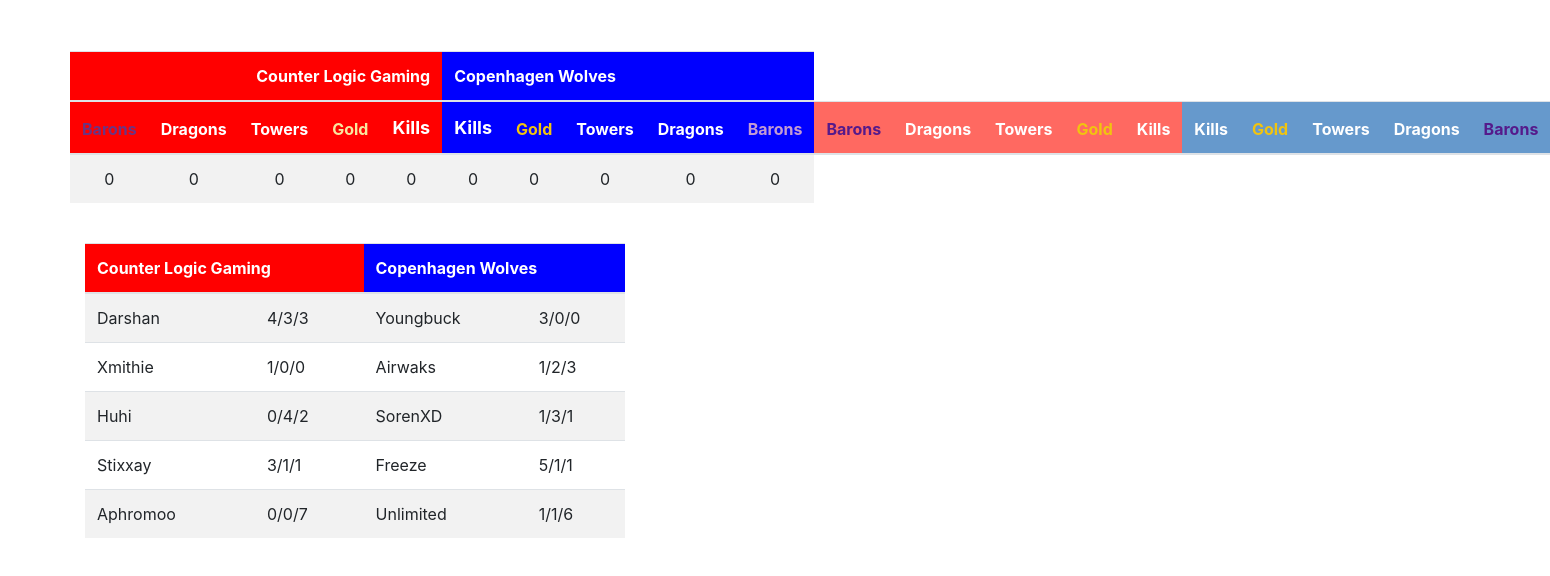
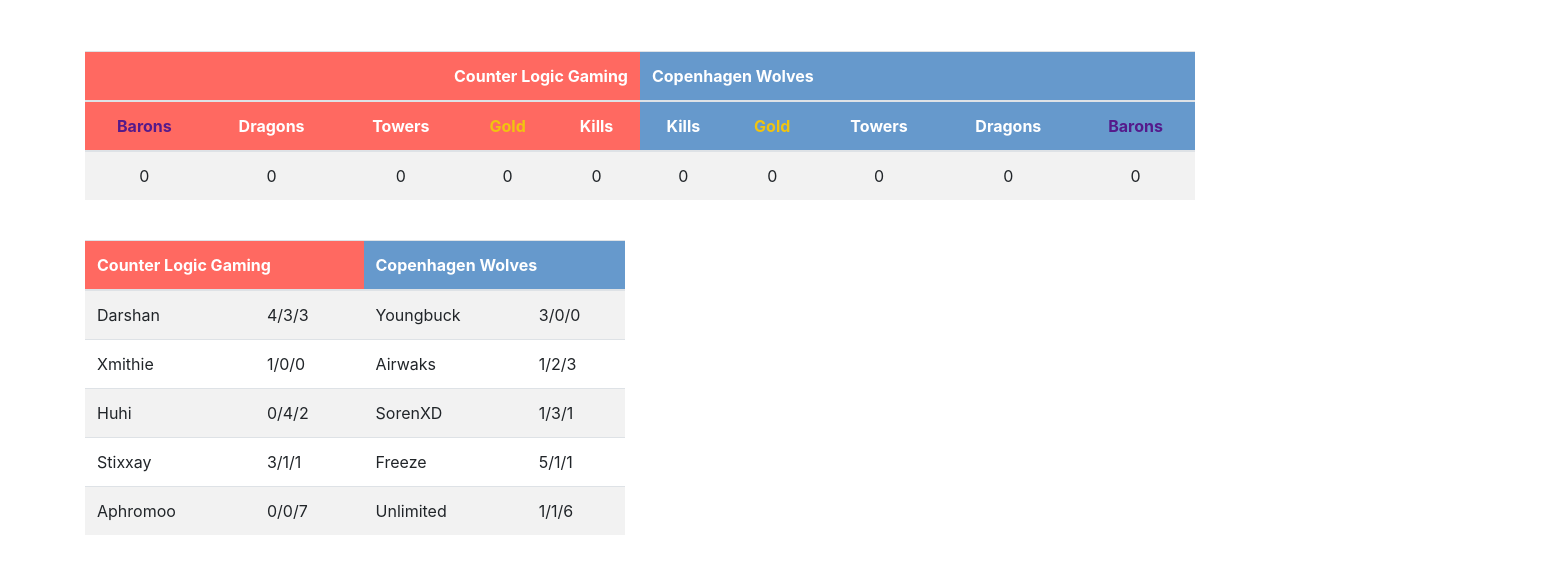
Before and after one commit to ehouse322/wildhacks_lol, a website: page index.html at #!/game in a window 1280 px wide. Shown: the whole page, 1550 px wide, since content can reach past the window. Drawn offline with nearby package versions, Linux system fonts and the light colour scheme; some packages are replaced by stand-ins of ours.

Commit message:
fixed messed up colors

```diff
--- a/app/game/game.html
+++ b/app/game/game.html
@@ -1,12 +1,14 @@
 <div class="container">
   <div class="row">
+	<div class="col-md-12 col-md-offset-0">
 	  <table class="table table-striped table-hover ">
 		<thead>
 		  <tr>
-			<th bgcolor="#ff0000" colspan="5" style="text-align:right"><font color="#ffffff">Counter Logic Gaming</font></th>
-			<th bgcolor="#0000ff" colspan="5"><font color="#ffffff">Copenhagen Wolves</font></th>
+			<th bgcolor="#ff6961" colspan="5" style="text-align:right"><font color="#ffffff">Counter Logic Gaming</font></th>
+			<th bgcolor="#6699cc" colspan="5"><font color="#ffffff">Copenhagen Wolves</font></th>
 		  </tr>
 		  <tr>
+		  <!--
 			<th bgcolor="#ff0000" style="text-align:center"><font color="#6c3483">Barons</font></th>
 			<th bgcolor="#ff0000" style="text-align:center"><font color="#ffffff">Dragons</font></th>
 			<th bgcolor="#ff0000" style="text-align:center"><font color="#ffffff">Towers</font></th>
@@ -17,16 +19,17 @@
 			<th bgcolor="#0000ff" style="text-align:center"><font color="#ffffff">Towers</font></th>
 			<th bgcolor="#0000ff" style="text-align:center"><font color="#ffffff">Dragons</font></th>
 			<th bgcolor="#0000ff" style="text-align:center"><font color="#c39bd3">Barons</font></th>
-            <th bgcolor="#ff6961" align="right"><font color="#551A8B">Barons</font></th>
-            <th bgcolor="#ff6961" align="right"><font color="#ffffff">Dragons</font></th>
-            <th bgcolor="#ff6961" align="right"><font color="#ffffff">Towers</font></th>
-            <th bgcolor="#ff6961" align="right"><font color="#f1c40f">Gold</font></th>
-            <th bgcolor="#ff6961" align="right"><font color="#ffffff">Kills</font></th>
-            <th bgcolor="#6699CC" align="right"><font color="#ffffff">Kills</font></th>
-            <th bgcolor="#6699CC" align="right"><font color="#f1c40f">Gold</font></th>
-            <th bgcolor="#6699CC" align="right"><font color="#ffffff">Towers</font></th>
-            <th bgcolor="#6699CC" align="right"><font color="#ffffff">Dragons</font></th>
-            <th bgcolor="#6699CC" align="right"><font color="#551A8B">Barons</font></th>
+			-->
+			<th bgcolor="#ff6961" style="text-align:center"><font color="#551A8B">Barons</font></th>
+			<th bgcolor="#ff6961" style="text-align:center"><font color="#ffffff">Dragons</font></th>
+			<th bgcolor="#ff6961" style="text-align:center"><font color="#ffffff">Towers</font></th>
+			<th bgcolor="#ff6961" style="text-align:center"><font color="#f1c40f">Gold</font></th>
+			<th bgcolor="#ff6961" style="text-align:center"><font color="#ffffff">Kills</font></th>
+			<th bgcolor="#6699CC" style="text-align:center"><font color="#ffffff">Kills</font></th>
+			<th bgcolor="#6699CC" style="text-align:center"><font color="#f1c40f">Gold</font></th>
+			<th bgcolor="#6699CC" style="text-align:center"><font color="#ffffff">Towers</font></th>
+			<th bgcolor="#6699CC" style="text-align:center"><font color="#ffffff">Dragons</font></th>
+			<th bgcolor="#6699CC" style="text-align:center"><font color="#551A8B">Barons</font></th>
 		  </tr>
 		</thead>
 		<tbody>
@@ -45,14 +48,15 @@
 		</tbody>
 	  </table>
 	</div>
+  </div>
   <br>
   <div class="row">
       <div class="col-md-6 col-md-offset-3">
           <table class="table table-striped table-hover ">
             <thead>
               <tr>
-                <th bgcolor="#ff0000" align="right" colspan="2"><font color="#ffffff">Counter Logic Gaming</font></th>
-                <th bgcolor="#0000ff" align="right" colspan="2"><font color="#ffffff">Copenhagen Wolves</font></th>
+                <th bgcolor="#ff6961" align="right" colspan="2"><font color="#ffffff">Counter Logic Gaming</font></th>
+                <th bgcolor="#6699cc" align="right" colspan="2"><font color="#ffffff">Copenhagen Wolves</font></th>
               </tr>
             </thead>
             <tbody>
```
Lines whose indentation alone changed are shown as unchanged.
